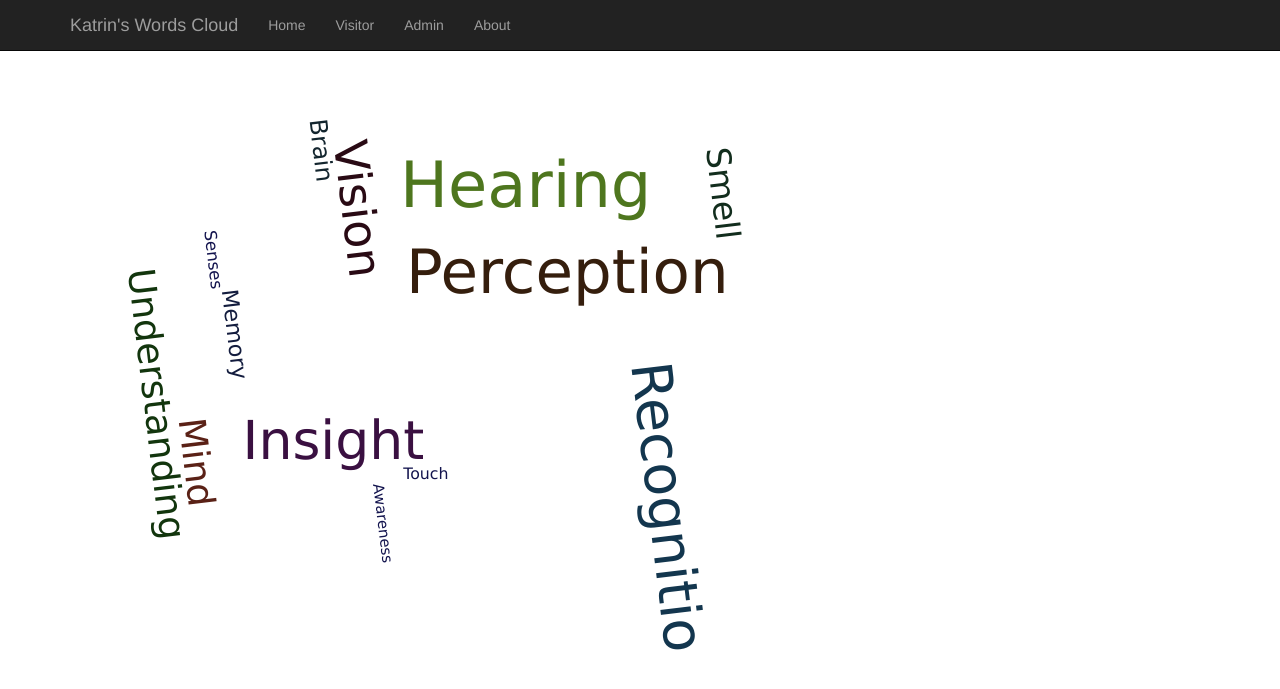
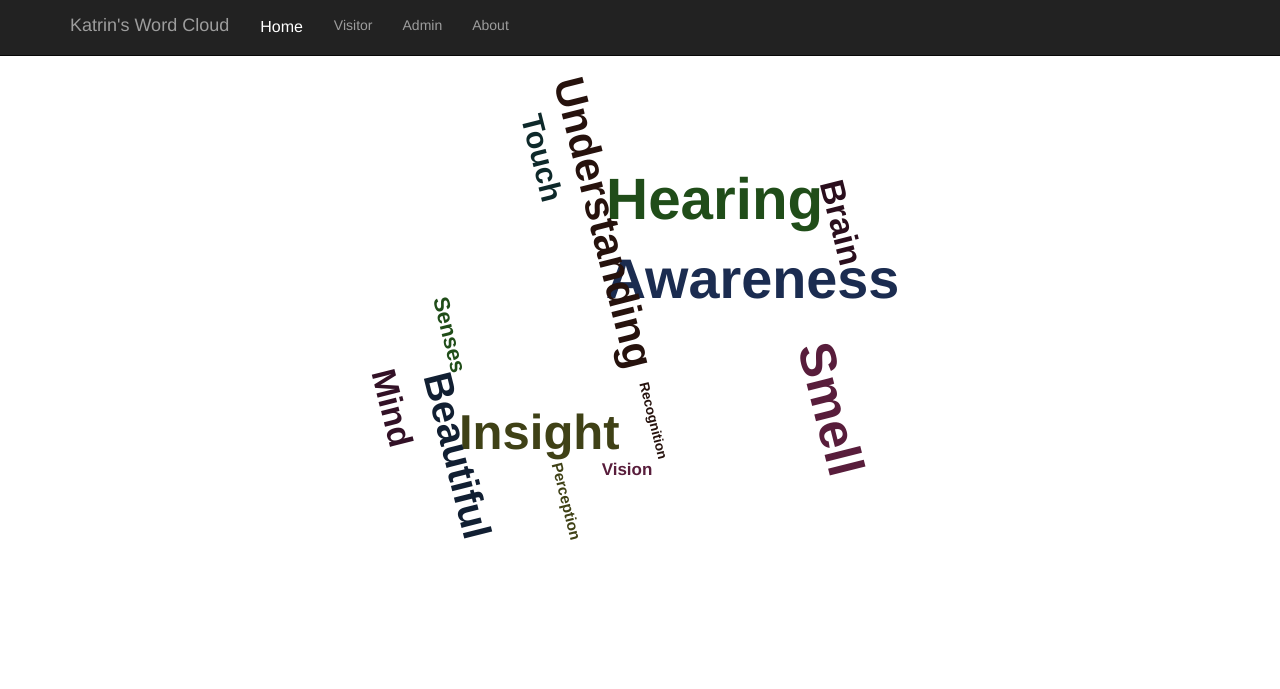
Before and after one commit to adrianosantospb/dynamicwordscloud, a Flask app: page / in a window 1280 px wide. Shown: the top 689 px of the page. Run offline with Flask 2, Linux system fonts and the light colour scheme; some libraries are stand-ins or nearby versions.

Commit message:
versão final ACHO

```diff
--- a/app.py
+++ b/app.py
@@ -17,9 +17,7 @@
 
 
 # Bibliotecas
-from flask import Flask, request, render_template
-
-
+from flask import Flask, request, render_template, jsonify
 import util
 
 
@@ -66,5 +64,15 @@ def save_updates():
     util.save_updates(json_table)
     return render_template('admin.html', words=util.read_json()["words"])
 
+@app.route('/shining/')
+def shining():
+    return render_template("shining.html")
+
+@app.route('/summary')
+def summary():
+    d = util.read_json()
+    return jsonify(d)
+
+
 # Roda app
 app.run(debug=True, use_reloader=True)
--- a/static/scripts/words.js
+++ b/static/scripts/words.js
@@ -1,12 +1,35 @@
 // Words list
 // TODO: In the next version, maybe it's necessary to take this words by database.
 // Use the space to delimite the words
+var foo;
 
 var words_list = function (){
-  return ["Touch Smell Recognition Awareness Perception Senses Brain Insight Mind Hearing Vision Understanding Memory"];
+    var url = 'http://127.0.0.1:5000/summary';
+
+    var json = (function () {
+    var json = null;
+    $.ajax({
+        'async': false,
+        'global': false,
+        'url': url,
+        'dataType': "json",
+        'success': function (data) {
+            json = data;
+        }
+    });
+
+    return json;
+})();
+    var stringf= "";
+    for (var i = 0; i < json.words.length; i++) {
+            stringf= stringf + " "+ json.words[i].word;
+
+    }
+    console.log (stringf);
+  return [stringf];
 };
 
-var words_list_json = function (){
-  var text = '[{"word":"label1", "value":"1"}, {"word":"label2", "value":"2"}, {"word":"label3", "value":"3"}, {"word":"label4", "value":"2"}, {"word":"label5", "value":"3"}]';
-  return JSON.parse(text);
-};
+function update (foo){
+    console.log ("Entrou");
+    foo = "aaa"
+}
--- a/static/styles/css/style.css
+++ b/static/styles/css/style.css
@@ -157,7 +157,7 @@ form input[type="submit"]:hover {
   display: block;
   margin: auto;
   text-align: center;
-  font-family: 'Source Sans Pro', sans-serif;
+  font-family: 'Merriweather', serif;
 }
 
 #upper-side {
--- a/templates/dynamiccloud.html
+++ b/templates/dynamiccloud.html
@@ -5,40 +5,55 @@
 
 
 <script>
+// Time to move the words
+var time = 10000;
+// Encapsulate the word cloud functionality
+var fill = d3.scale.ordinal() .range(["#204D19","#1B2C50","#581D3B","#3F4116","#26120D","#111F32","#321126","#2A0E1D","#0E292A"]);
 
-// Time to move the words
-var time = 9000;
 
-// Encapsulate the word cloud functionality
+function update_fill() {
+    fill = d3.scale.ordinal() .range(["#f7f7f7"])
+    d3.select("svg").selectAll("text")
+    .style("fill", function(d, i) { return fill(i);});
+
+
+}
+
+
+
+
+
 function wordCloud(selector) {
 
-    var fill = d3.scale.linear()
-            .domain([0,1,2,3,4,5,6,10,15,20,100])
-            .range(["#4E761E","#351E0D", "#13364E","#3A1041","#290A14","#5A2116","#12350D","#13144E", "#13144E"]);
+
+
+    //d3.scale.ordinal() .range(["#204D19","#1B2C50","#581D3B","#3F4116","#26120D","#111F32","#321126","#2A0E1D","#0E292A"]);
+
 
     //Construct the word cloud's SVG element
     var svg = d3.select(selector).append("svg")
-        .attr("width", 900)
+        .attr("width", '100%')
         .attr("height", 600)
         .append("g")
-        .attr("transform", "translate(400,300)");
-
+        .attr("transform", "translate(600,300)");
 
     //Draw the word cloud
     function draw(words) {
         var cloud = svg.selectAll("g text")
-                        .data(words, function(d) { return d.text; })
+                        .data(words, function(d) {
+                        return d.text; })
 
         //Entering words
         cloud.enter()
             .append("text")
-            .style("font-family", "Verdana")
-            .style("font-weight", function(d) { return d.selected && d.isLastModule ? "bold" : ""; })
-            .style("fill", function(d, i) { return fill(i); })
+            .style("font-family", "Helvetica")
+            .style("fill", function(d, i) {
+                return fill(i); })
+            .style("letterSpacing", "5px")
+            .style("font-weight", "bold")
             .attr("text-anchor", "middle")
             .attr('font-size', 1)
             .text(function(d) { return d.text; });
-
         //Entering and existing words
         cloud
             .transition()
@@ -48,7 +63,6 @@ function wordCloud(selector) {
                     return "translate(" + [d.x, d.y] + ")rotate(" + d.rotate + ")";
                 })
                 .style("fill-opacity", 1);
-
         //Exiting words
         cloud.exit()
             .transition()
@@ -57,7 +71,6 @@ function wordCloud(selector) {
                 .attr('font-size', 1)
                 .remove();
     }
-
     //Use the module pattern to encapsulate the visualisation code.
     return {
         /*
@@ -69,19 +82,13 @@ function wordCloud(selector) {
                 .words(words)
                 .padding(5)
                 .rotate(function() { return ~~(Math.random() * 2) * 90; })
-                .font("Verdana")
+                .font("Impact")
                 .fontSize(function(d) { return d.size; })
-                .fontWeight(["bold"])
                 .on("end", draw)
                 .start();
         }
     }
-
 }
-
-
-
-
 
 
 
@@ -89,26 +96,44 @@ function wordCloud(selector) {
 // Take the words from words.js file (/static/scripts/words.js)
 var words = words_list();
 
-var words_json = words_list_json ();
 
+
+// Set style in selected element
+function getElement(word){
+    var text = document.getElementsByTagName("text");
+    for (var i = 0; i < text.length; i++) {
+        if (text[i].textContent == word) {
+            text[i].setAttribute('class', 'brilho');
+            return text[i];
+        }
+    }
+};
+function setLowCaseInSelectedElement(element){
+    setTimeout(function () {
+        element.style.textTransform = "capitalize";
+        element.style.letterSpacing  = "6px";
+ }, 1000);
+};
 
 //Prepare one of the sample sentences by removing punctuation,
 // creating an array of words and computing a random size attribute.
 function getWords(i) {
-
     return words[i]
             .replace(/[!\.,:;\?]/g, '')
             .split(' ')
             .map(function(d) {
-                return {text: d, size: 10 + Math.random() * 60};
+                return {text: d, size: 10 + Math.random() * 60, id:d};
             })
 }
 
+
 // Create a words array
 function getWordsArray(){
+
     return words[0].replace(/[!\.,:;\?]/g, '')
         .split(' ');
 };
+
 
 //This method tells the word cloud to redraw with a new set of words.
 function showNewWords(vis, i) {
@@ -119,19 +144,24 @@ function showNewWords(vis, i) {
 
 
 
+
 //Create a new instance of the word cloud visualisation.
 var myWordCloud = wordCloud('body');
-
 //Start cycling through the data
 showNewWords(myWordCloud);
-
 // Set interval to text to speech
 setInterval(function () {
     word = getWordsArray() [ Math.floor(Math.random() * getWordsArray().length)]; //get a word (random)
-    console.log(word)
-    responsiveVoice.speak(word)
+
+
+
+    var element = getElement(word);
+
+
+    responsiveVoice.speak(word);
+
+    setLowCaseInSelectedElement(element);
 }, time); // Time to speak
-
 </script>
 
 {% endblock %}
--- a/templates/shared/head.html
+++ b/templates/shared/head.html
@@ -10,6 +10,8 @@
   integrity="sha256-ZosEbRLbNQzLpnKIkEdrPv7lOy9C27hHQ+Xp8a4MxAQ="
   crossorigin="anonymous"></script>
 <script src="https://maxcdn.bootstrapcdn.com/bootstrap/3.3.7/js/bootstrap.min.js"></script>
+
+
 
 
 <!-- bibliotecas -->
@@ -26,4 +28,73 @@
 body {
   padding-top: 50px;
 }
+text {
+  font-weight: "normal";
+}
+.brilho {
+  font-size: 300px;
+  text-decoration: skyblue;
+  text-transform: uppercase;
+  letter-spacing: 16px;
+  display: inline-block;
+  position: relative;
+  font-family: 'Merriweather', serif;
+  font-weight: "bold";
+  -webkit-mask-image: linear-gradient(-75deg, rgba(0,0,0,.6) 30%, #000 50%, rgba(0,0,0,.6) 70%);
+  -webkit-mask-size: 200%;
+  animation: shine 3s linear infinite;
+}
+@keyframes shine {
+  from { -webkit-mask-position: 150%; }
+  to { -webkit-mask-position: -50%; }
+}
+
+
+
+
+
+
+/* Dropdown Button */
+.dropbtn {
+    background-color: #222222;
+    color: white;
+    padding: 16px;
+    font-size: 16px;
+    border: none;
+}
+
+/* The container <div> - needed to position the dropdown content */
+.dropdown {
+    position: relative;
+    display: inline-block;
+}
+
+/* Dropdown Content (Hidden by Default) */
+.dropdown-content {
+    display: none;
+    position: absolute;
+    background-color: #f1f1f1;
+    min-width: 160px;
+    box-shadow: 0px 8px 16px 0px rgba(0,0,0,0.2);
+    z-index: 1;
+}
+
+/* Links inside the dropdown */
+.dropdown-content a {
+    color: black;
+    padding: 12px 16px;
+    text-decoration: none;
+    display: block;
+}
+
+/* Change color of dropdown links on hover */
+.dropdown-content a:hover {background-color: #ddd}
+
+/* Show the dropdown menu on hover */
+.dropdown:hover .dropdown-content {
+    display: block;
+}
+
+
+
 </style>
--- a/templates/shared/layout.html
+++ b/templates/shared/layout.html
@@ -6,7 +6,7 @@
 	<title>{% block title %} Katrin's Words Cloud {% endblock %} - by Adriano Santos</title>
 	{% endblock %}
 </head>
-<body>
+<body id="body-princ">
 
 {% include 'shared/navbar.html' %}
 
--- a/templates/shared/navbar.html
+++ b/templates/shared/navbar.html
@@ -7,15 +7,24 @@
             <span class="icon-bar"></span>
             <span class="icon-bar"></span>
           </button>
-          <a class="navbar-brand" href="/">Katrin's Words Cloud</a>
+          <a class="navbar-brand" href="/">Katrin's Word Cloud</a>
         </div>
         <div id="navbar" class="collapse navbar-collapse">
+
           <ul class="nav navbar-nav">
-            <li><a href="/">Home</a></li>
+
+            <li><div class="dropdown">
+              <button class="dropbtn">Home</button>
+              <div class="dropdown-content">
+                <a onclick="document.getElementById('body-princ').style.backgroundColor = '#8f8079';update_fill()">Style 1</a>
+                <a href="/">Style 2</a>
+              </div>
+            </div></li>
             <li><a href="/visitor">Visitor</a></li>
             <li><a href="/admin">Admin</a></li>
             <li><a href="/about">About</a></li>
           </ul>
-        </div><!--/.nav-collapse -->
+        </div>
+        <!--/.nav-collapse -->
       </div>
     </nav>
--- /dev/null
+++ b/templates/words.json
@@ -0,0 +1 @@
+{"words": [{"word": "Love", "repetitions": 4}, {"word": "Bike", "repetitions": 9}, {"word": "Car", "repetitions": 6}, {"word": "Hi", "repetitions": 1}, {"word": "Hate", "repetitions": 1}, {"word": "hope", "repetitions": 3}]}
--- a/words.json
+++ b/words.json
@@ -1 +1 @@
-{"words": [{"word": "Love", "repetitions": 3}, {"word": "Car", "repetitions": 2}, {"word": "Bike", "repetitions": 6}]}
+{"words": [{"word": "Touch", "repetitions": 5}, {"word": "Smell", "repetitions": 9}, {"word": "Recognition", "repetitions": 6}, {"word": "Awareness", "repetitions": 1}, {"word": "Perception", "repetitions": 1}, {"word": "Senses", "repetitions": 3}, {"word": "Insight", "repetitions": 1}, {"word": "Mind", "repetitions": 5}, {"word": "Hearing", "repetitions": 1}, {"word": "Understanding", "repetitions": 1}, {"word": "Brain", "repetitions": 1}, {"word": " Vision", "repetitions": 1}, {"word": "Beautiful", "repetitions": 1}]}
```
Also changed, not shown: static/styles/css/shinning.css (added, +22 -0 lines), templates/shining.html (added, +25 -0 lines).
